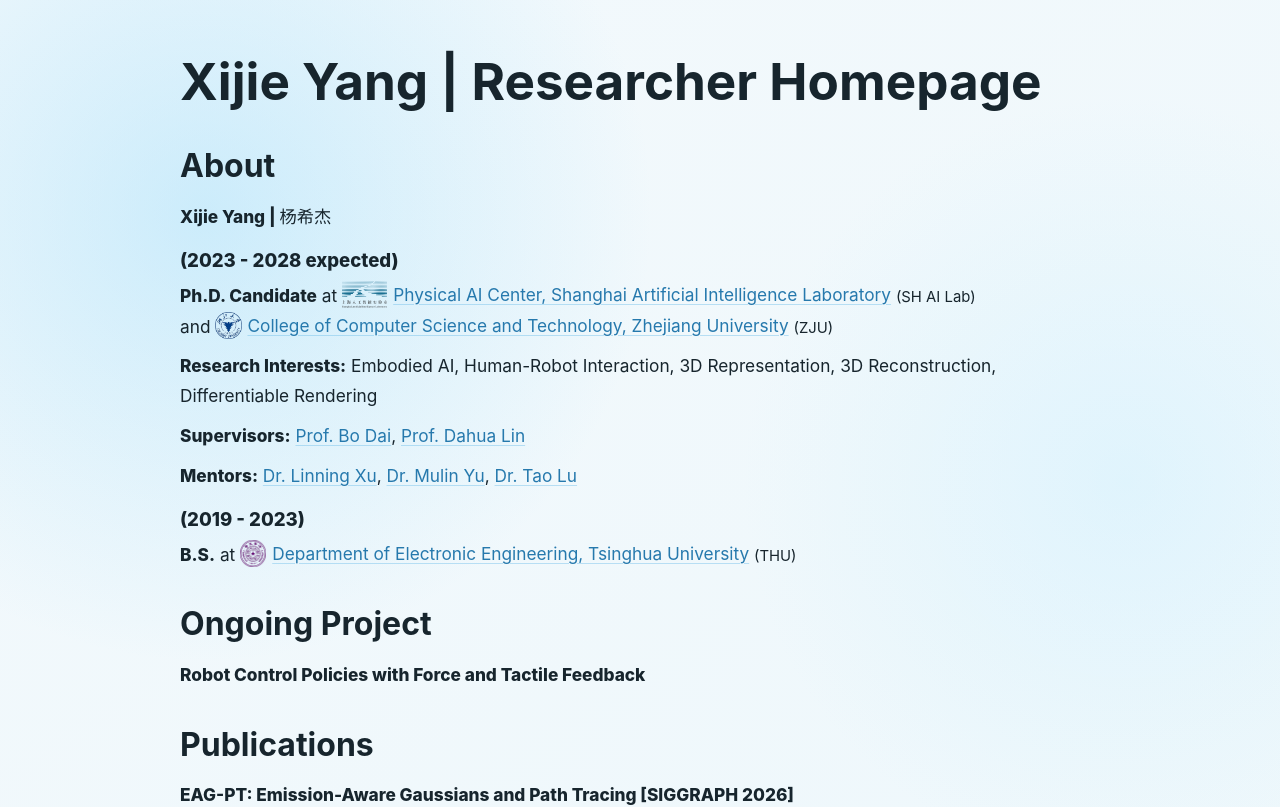
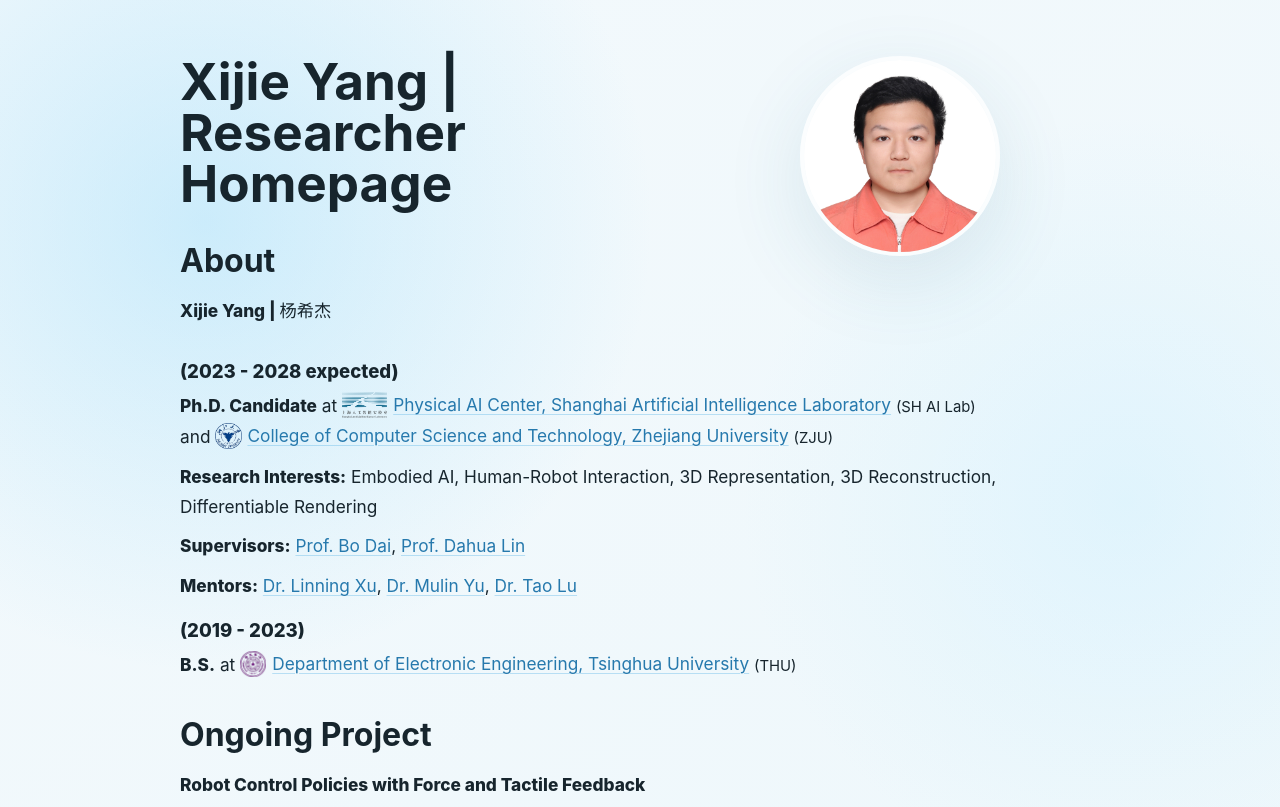
Before and after one commit to Xijie-Yang/xijie-yang.github.io, a React (Vite) app: page / in a window 1280 px wide. Shown: the top 807 px of the page. Built offline with nearby package versions, Linux system fonts and the light colour scheme.

Commit message:
add photo

```diff
--- a/src/App.css
+++ b/src/App.css
@@ -13,11 +13,47 @@ p {
 
 h1 {
   max-width: 920px;
-  margin-bottom: clamp(22px, 4vw, 34px);
   color: var(--text);
   font-size: clamp(1.9rem, 4vw, 3.2rem);
   line-height: 1;
   letter-spacing: 0;
+}
+
+.profile-header {
+  display: flex;
+  align-items: flex-start;
+  justify-content: space-between;
+  max-width: 820px;
+  gap: clamp(24px, 6vw, 64px);
+  margin-bottom: clamp(22px, 4vw, 34px);
+}
+
+.profile-header h1 {
+  margin-bottom: 0;
+}
+
+.profile-intro {
+  min-width: 0;
+  flex: 1;
+}
+
+.profile-intro h2 {
+  margin-top: clamp(18px, 3vw, 26px);
+}
+
+.profile-intro p {
+  margin-bottom: 0;
+}
+
+.profile-photo {
+  display: block;
+  width: clamp(148px, 22vw, 200px);
+  aspect-ratio: 1;
+  flex: 0 0 auto;
+  object-fit: cover;
+  border: 4px solid rgba(255, 255, 255, 0.72);
+  border-radius: 50%;
+  box-shadow: var(--shadow);
 }
 
 h2 {
@@ -29,7 +65,8 @@ h2 {
   letter-spacing: 0;
 }
 
-h1 + h2 {
+h1 + h2,
+.profile-header + h2 {
   margin-top: 0;
 }
 
@@ -130,7 +167,18 @@ h2 + p + p a {
   }
 
   h1 {
+    margin-bottom: 0;
+  }
+
+  .profile-header {
+    align-items: flex-start;
+    flex-direction: column;
+    gap: 20px;
     margin-bottom: 24px;
+  }
+
+  .profile-photo {
+    width: 144px;
   }
 
   h2 {
--- a/src/App.jsx
+++ b/src/App.jsx
@@ -3,15 +3,24 @@ import "./App.css";
 function App() {
   return (
     <>
-      <h1>Xijie Yang | Researcher Homepage</h1>
+      <header className="profile-header">
+        <div className="profile-intro">
+          <h1>Xijie Yang | Researcher Homepage</h1>
+
+          <h2>About</h2>
+
+          <p>
+            <strong>Xijie Yang | 杨希杰</strong>
+          </p>
+        </div>
+        <img
+          className="profile-photo"
+          src="/xijie-yang.jpg"
+          alt="Portrait of Xijie Yang"
+        />
+      </header>
 
       {/* WIP a brief introduction */}
-
-      <h2>About</h2>
-
-      <p>
-        <strong>Xijie Yang | 杨希杰</strong>
-      </p>
 
       <h3>
         <strong>(2023 - 2028 expected)</strong>
```
Also changed, not shown: public/xijie-yang.jpg (added).
